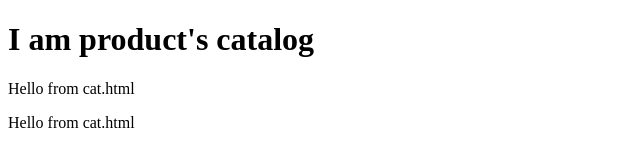
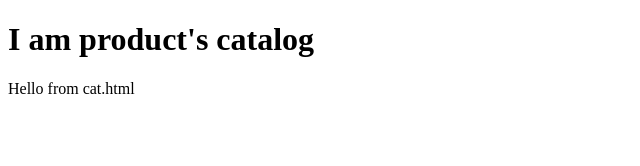
Before and after one commit to dmytroshepel/second-test, a plain HTML site: page cat.html in a window 1280 px wide. Shown: the whole page, without its empty margins (0-640 px from the left). Drawn offline with Linux system fonts and the light colour scheme.

Commit message:
test cat

```diff
--- a/cat.html
+++ b/cat.html
@@ -9,6 +9,6 @@
 <body>
     <h1>I am product's catalog</h1>
     <p>Hello from cat.html</p>
-    <p>Hello from cat.html</p>
+
 </body>
 </html>
```
